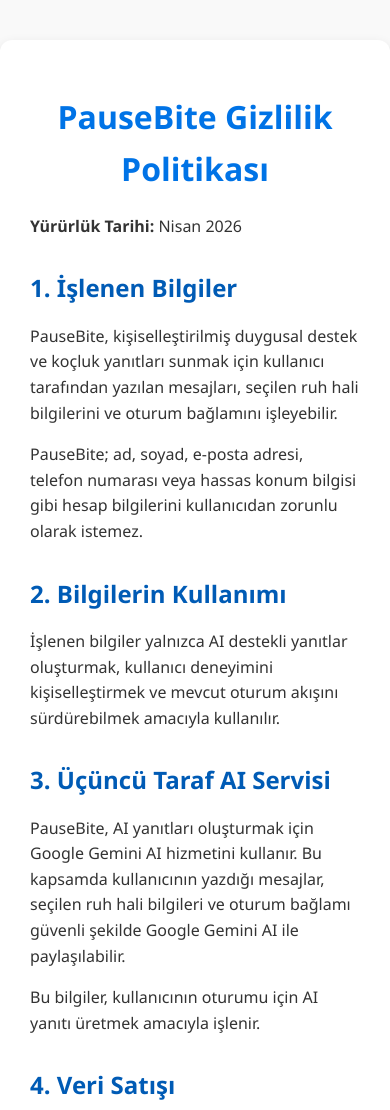
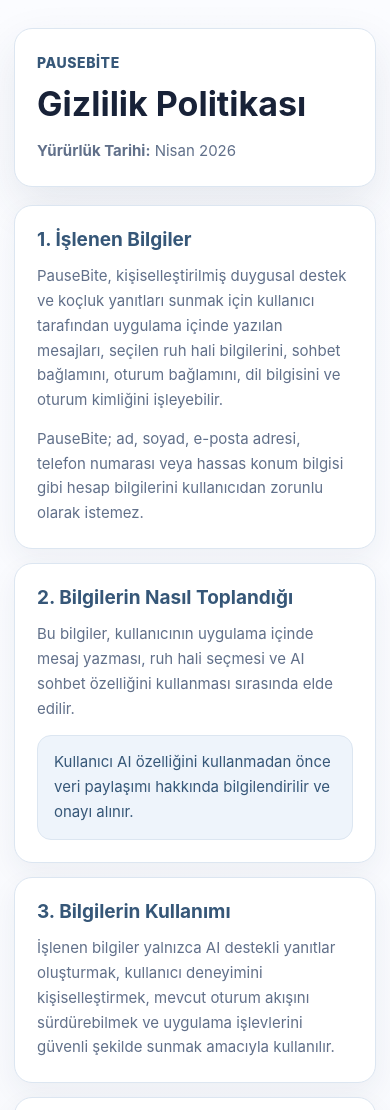
Before and after one commit to cbsezer/pausebite-privacy, a plain HTML site: page index.html in a window 390 px wide. Shown: the top 1110 px of the page. Drawn offline with Linux system fonts and the light colour scheme.

Commit message:
Revise privacy policy structure and content
Updated the privacy policy layout and content for clarity and consistency.

```diff
--- a/index.html
+++ b/index.html
@@ -5,74 +5,201 @@
 <meta name="viewport" content="width=device-width, initial-scale=1.0">
 <title>PauseBite Gizlilik Politikası</title>
 <style>
+    :root {
+        --bg: #f5f7fb;
+        --card: #ffffff;
+        --text: #182238;
+        --muted: #61708a;
+        --primary: #5d7f9f;
+        --primary-dark: #365778;
+        --border: #dce6f1;
+    }
+
+    * {
+        box-sizing: border-box;
+    }
+
     body {
-        font-family: "Segoe UI", Tahoma, Geneva, Verdana, sans-serif;
-        line-height: 1.6;
-        background-color: #f9f9f9;
-        color: #333;
         margin: 0;
         padding: 0;
+        font-family: -apple-system, BlinkMacSystemFont, "Segoe UI", sans-serif;
+        line-height: 1.65;
+        background: linear-gradient(180deg, #fbfcff 0%, var(--bg) 100%);
+        color: var(--text);
     }
+
     .container {
-        max-width: 800px;
-        margin: 40px auto;
-        padding: 30px;
-        background-color: #fff;
-        border-radius: 12px;
-        box-shadow: 0 4px 12px rgba(0,0,0,0.1);
+        max-width: 860px;
+        margin: 0 auto;
+        padding: 48px 20px;
     }
+
+    .hero {
+        padding: 32px;
+        margin-bottom: 18px;
+        background: var(--card);
+        border: 1px solid var(--border);
+        border-radius: 24px;
+        box-shadow: 0 18px 45px rgba(41, 57, 84, 0.10);
+    }
+
+    .brand {
+        margin-bottom: 12px;
+        color: var(--primary-dark);
+        font-size: 14px;
+        font-weight: 800;
+        letter-spacing: 0.04em;
+        text-transform: uppercase;
+    }
+
     h1 {
-        color: #0073e6;
-        text-align: center;
-        margin-bottom: 20px;
+        margin: 0;
+        color: var(--text);
+        font-size: 42px;
+        line-height: 1.08;
     }
+
+    .date {
+        margin-top: 16px;
+        color: var(--muted);
+    }
+
+    section {
+        margin-top: 14px;
+        padding: 24px;
+        background: var(--card);
+        border: 1px solid var(--border);
+        border-radius: 18px;
+        box-shadow: 0 10px 28px rgba(41, 57, 84, 0.06);
+    }
+
     h2 {
-        color: #005bb5;
-        margin-top: 30px;
-        margin-bottom: 10px;
+        margin: 0 0 12px;
+        color: var(--primary-dark);
+        font-size: 21px;
+        line-height: 1.3;
     }
+
     p {
-        margin-bottom: 15px;
+        margin: 0 0 14px;
+        color: var(--muted);
+        font-size: 16px;
     }
+
+    p:last-child {
+        margin-bottom: 0;
+    }
+
+    .note {
+        padding: 14px 16px;
+        background: #eef4fb;
+        border: 1px solid var(--border);
+        border-radius: 14px;
+        color: var(--primary-dark);
+    }
+
     a {
-        color: #0073e6;
+        color: var(--primary-dark);
+        font-weight: 700;
         text-decoration: none;
     }
+
     a:hover {
         text-decoration: underline;
+    }
+
+    footer {
+        margin-top: 24px;
+        color: var(--muted);
+        text-align: center;
+        font-size: 14px;
+    }
+
+    @media (max-width: 640px) {
+        .container {
+            padding: 28px 14px;
+        }
+
+        .hero,
+        section {
+            padding: 22px;
+            border-radius: 18px;
+        }
+
+        h1 {
+            font-size: 34px;
+        }
+
+        h2 {
+            font-size: 19px;
+        }
+
+        p {
+            font-size: 15px;
+        }
     }
 </style>
 </head>
 <body>
 <div class="container">
-    <h1>PauseBite Gizlilik Politikası</h1>
-    <p><strong>Yürürlük Tarihi:</strong> Nisan 2026</p>
+    <header class="hero">
+        <div class="brand">PauseBite</div>
+        <h1>Gizlilik Politikası</h1>
+        <p class="date"><strong>Yürürlük Tarihi:</strong> Nisan 2026</p>
+    </header>
 
+    <section>
         <h2>1. İşlenen Bilgiler</h2>
-    <p>PauseBite, kişiselleştirilmiş duygusal destek ve koçluk yanıtları sunmak için kullanıcı tarafından yazılan mesajları, seçilen ruh hali bilgilerini ve oturum bağlamını işleyebilir.</p>
+        <p>PauseBite, kişiselleştirilmiş duygusal destek ve koçluk yanıtları sunmak için kullanıcı tarafından uygulama içinde yazılan mesajları, seçilen ruh hali bilgilerini, sohbet bağlamını, oturum bağlamını, dil bilgisini ve oturum kimliğini işleyebilir.</p>
         <p>PauseBite; ad, soyad, e-posta adresi, telefon numarası veya hassas konum bilgisi gibi hesap bilgilerini kullanıcıdan zorunlu olarak istemez.</p>
+    </section>
 
-    <h2>2. Bilgilerin Kullanımı</h2>
-    <p>İşlenen bilgiler yalnızca AI destekli yanıtlar oluşturmak, kullanıcı deneyimini kişiselleştirmek ve mevcut oturum akışını sürdürebilmek amacıyla kullanılır.</p>
+    <section>
+        <h2>2. Bilgilerin Nasıl Toplandığı</h2>
+        <p>Bu bilgiler, kullanıcının uygulama içinde mesaj yazması, ruh hali seçmesi ve AI sohbet özelliğini kullanması sırasında elde edilir.</p>
+        <p class="note">Kullanıcı AI özelliğini kullanmadan önce veri paylaşımı hakkında bilgilendirilir ve onayı alınır.</p>
+    </section>
 
-    <h2>3. Üçüncü Taraf AI Servisi</h2>
-    <p>PauseBite, AI yanıtları oluşturmak için Google Gemini AI hizmetini kullanır. Bu kapsamda kullanıcının yazdığı mesajlar, seçilen ruh hali bilgileri ve oturum bağlamı güvenli şekilde Google Gemini AI ile paylaşılabilir.</p>
+    <section>
+        <h2>3. Bilgilerin Kullanımı</h2>
+        <p>İşlenen bilgiler yalnızca AI destekli yanıtlar oluşturmak, kullanıcı deneyimini kişiselleştirmek, mevcut oturum akışını sürdürebilmek ve uygulama işlevlerini güvenli şekilde sunmak amacıyla kullanılır.</p>
+    </section>
+
+    <section>
+        <h2>4. Üçüncü Taraf AI Servisi ve Altyapı</h2>
+        <p>PauseBite, AI yanıtları oluşturmak için Google Gemini AI hizmetini kullanır. Bu kapsamda kullanıcının yazdığı mesajlar, seçilen ruh hali bilgileri, sohbet ve oturum bağlamı, dil bilgisi ve oturum kimliği Firebase altyapımız üzerinden güvenli şekilde Google Gemini AI ile paylaşılabilir.</p>
         <p>Bu bilgiler, kullanıcının oturumu için AI yanıtı üretmek amacıyla işlenir.</p>
+    </section>
 
-    <h2>4. Veri Satışı</h2>
+    <section>
+        <h2>5. Veri Satışı</h2>
         <p>PauseBite kullanıcı verilerini satmaz.</p>
+    </section>
 
-    <h2>5. Veri Saklama</h2>
-    <p>PauseBite, hesap oluşturma veya kalıcı profil bilgisi girme zorunluluğu getirmez. Uygulama içinde herhangi bir veri saklanıyorsa, bu veriler yalnızca uygulamanın çalışması ve kullanıcı deneyiminin sürdürülmesi için kullanılır.</p>
+    <section>
+        <h2>6. Veri Saklama</h2>
+        <p>PauseBite, hesap oluşturma veya kalıcı profil bilgisi girme zorunluluğu getirmez. Uygulama içinde herhangi bir veri saklanıyorsa, bu veriler yalnızca uygulamanın çalışması, kullanıcı deneyiminin sürdürülmesi ve oturum geçmişinin yönetilmesi için kullanılır.</p>
+    </section>
 
-    <h2>6. Kullanıcı Onayı</h2>
-    <p>Kullanıcı, PauseBite içindeki AI özelliklerini kullanarak ilgili bilgilerin Google Gemini AI tarafından AI yanıtları üretmek amacıyla işlenmesini kabul eder.</p>
+    <section>
+        <h2>7. Kullanıcı Onayı</h2>
+        <p>Kullanıcı, PauseBite içindeki AI özelliklerini kullanmadan önce ilgili bilgilerin Firebase altyapımız üzerinden Google Gemini AI’ya gönderilebileceği ve AI yanıtları üretmek amacıyla işlenebileceği konusunda bilgilendirilir.</p>
+        <p class="note">Kullanıcı onay vermeden AI sohbet mesajı gönderilmez.</p>
+    </section>
 
-    <h2>7. Gizlilik Politikasındaki Değişiklikler</h2>
+    <section>
+        <h2>8. Gizlilik Politikasındaki Değişiklikler</h2>
         <p>Bu Gizlilik Politikası zaman zaman güncellenebilir. En güncel sürüm her zaman bu sayfada yer alacaktır.</p>
+    </section>
 
-    <h2>8. İletişim</h2>
+    <section>
+        <h2>9. İletişim</h2>
         <p>Gizlilik politikası hakkında her türlü soru, öneri veya destek talebi için bizimle iletişime geçebilirsiniz: <a href="mailto:cbsezerr@gmail.com">cbsezerr@gmail.com</a></p>
+    </section>
+
+    <footer>
+        © 2026 PauseBite
+    </footer>
 </div>
 </body>
 </html>
```
Lines whose indentation alone changed are shown as unchanged.
